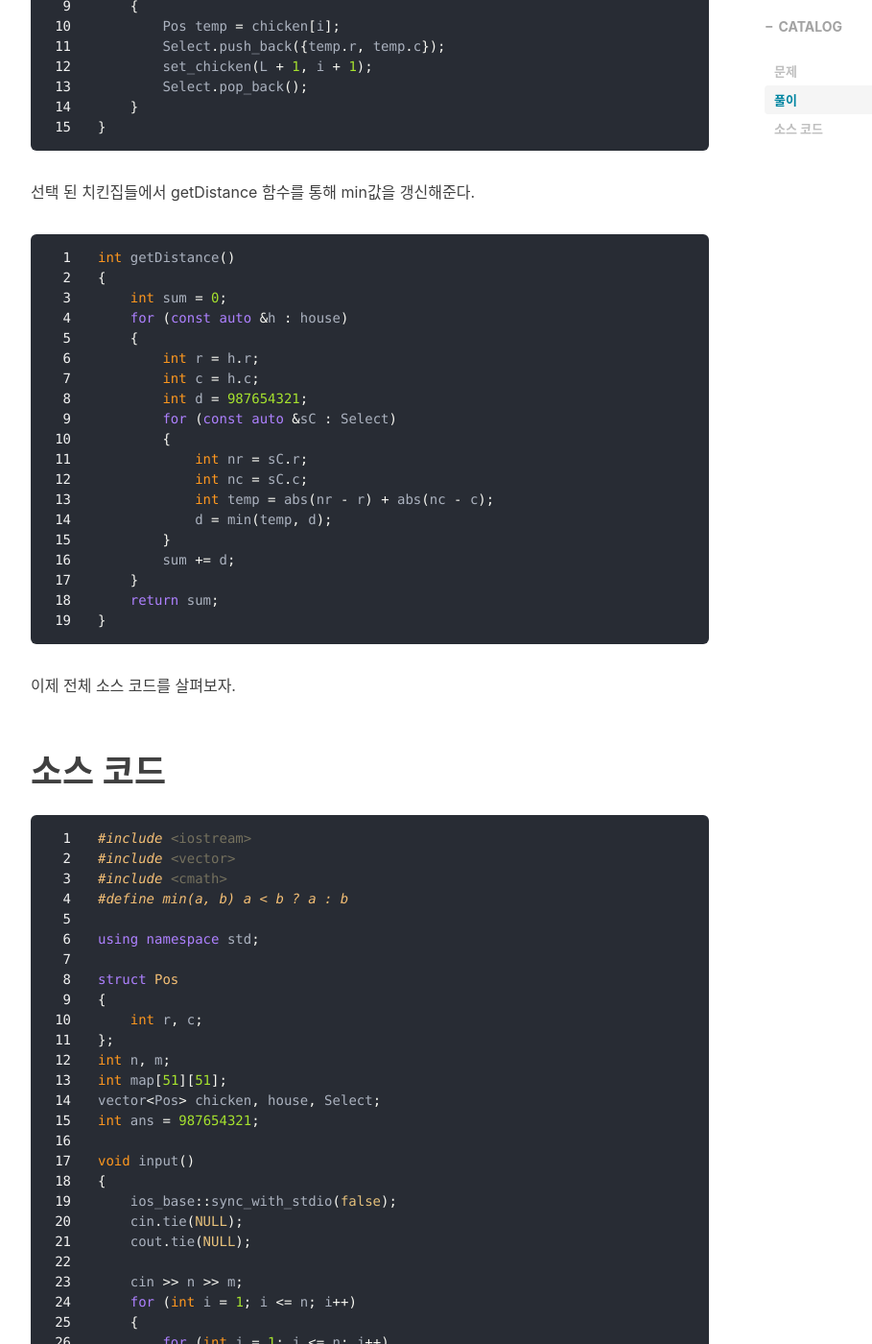
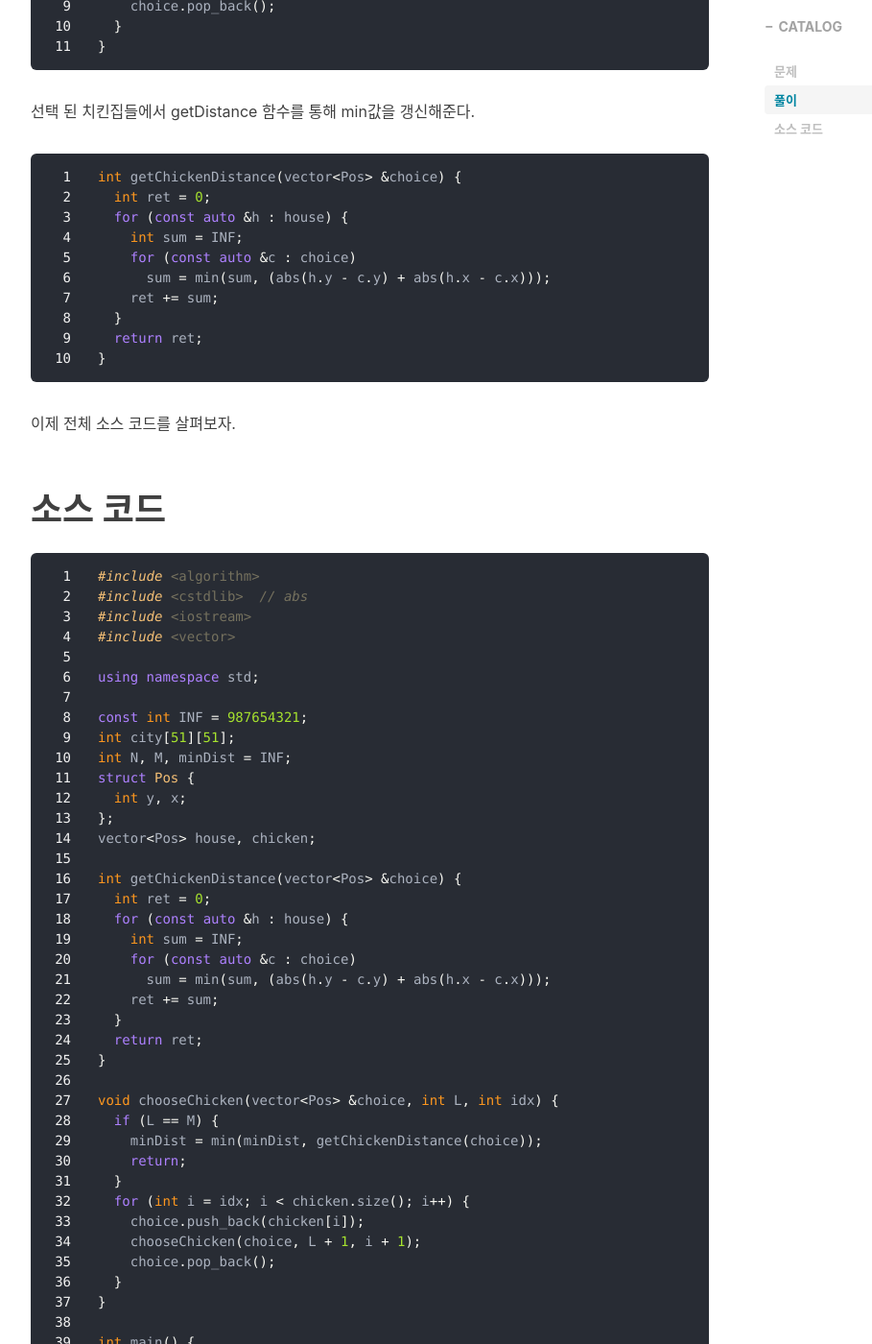
Before and after one commit to donggoolosori/donggoolosori.github.io, a Jekyll site: the page built from _posts/2020-11-20-boj-15686.md, in a window 1280 px wide and 1400 px high, scrolled down 1114 px. Shown: the whole window at 96% size, without its empty margins (233-1142 px from the left). Built offline with Jekyll 4.4.1, drawn with Linux system fonts in a browser that asks for light colours; nearby versions of some CDN libraries; some web fonts are replaced; comment, search, counter and statistics services are not loaded; some of the changed text lies outside the part shown.

Commit message:
Update code

````diff
--- a/_posts/2020-11-20-boj-15686.md
+++ b/_posts/2020-11-20-boj-15686.md
@@ -14,131 +14,93 @@ tags:
 # 풀이
 dfs를 통해 치킨집을 고르는 모든 조합을 선택해준다.
 ```c++
-void set_chicken(int L, int index)
-{
-    if (L == m)
-    {
-        ans = min(ans, getDistance());
-        return;
-    }
-    for (int i = index; i < chicken.size(); i++)
-    {
-        Pos temp = chicken[i];
-        Select.push_back({temp.r, temp.c});
-        set_chicken(L + 1, i + 1);
-        Select.pop_back();
-    }
+void chooseChicken(vector<Pos> &choice, int L, int idx) {
+  if (L == M) {
+    minDist = min(minDist, getChickenDistance(choice));
+    return;
+  }
+  for (int i = idx; i < chicken.size(); i++) {
+    choice.push_back(chicken[i]);
+    chooseChicken(choice, L + 1, i + 1);
+    choice.pop_back();
+  }
 }
 ```
 선택 된 치킨집들에서 getDistance 함수를 통해 min값을 갱신해준다.
 ```c++
-int getDistance()
-{
-    int sum = 0;
-    for (const auto &h : house)
-    {
-        int r = h.r;
-        int c = h.c;
-        int d = 987654321;
-        for (const auto &sC : Select)
-        {
-            int nr = sC.r;
-            int nc = sC.c;
-            int temp = abs(nr - r) + abs(nc - c);
-            d = min(temp, d);
-        }
-        sum += d;
-    }
-    return sum;
+int getChickenDistance(vector<Pos> &choice) {
+  int ret = 0;
+  for (const auto &h : house) {
+    int sum = INF;
+    for (const auto &c : choice)
+      sum = min(sum, (abs(h.y - c.y) + abs(h.x - c.x)));
+    ret += sum;
+  }
+  return ret;
 }
 ```
 이제 전체 소스 코드를 살펴보자.
 
 # 소스 코드
 ```c++
+#include <algorithm>
+#include <cstdlib>  // abs
 #include <iostream>
 #include <vector>
-#include <cmath>
-#define min(a, b) a < b ? a : b
 
 using namespace std;
 
-struct Pos
-{
-    int r, c;
+const int INF = 987654321;
+int city[51][51];
+int N, M, minDist = INF;
+struct Pos {
+  int y, x;
 };
-int n, m;
-int map[51][51];
-vector<Pos> chicken, house, Select;
-int ans = 987654321;
+vector<Pos> house, chicken;
 
-void input()
-{
-    ios_base::sync_with_stdio(false);
-    cin.tie(NULL);
-    cout.tie(NULL);
-
-    cin >> n >> m;
-    for (int i = 1; i <= n; i++)
-    {
-        for (int j = 1; j <= n; j++)
-        {
-            cin >> map[i][j];
-            if (map[i][j] == 2)
-                chicken.push_back({i, j});
-            else if (map[i][j] == 1)
-                house.push_back({i, j});
-        }
-    }
+int getChickenDistance(vector<Pos> &choice) {
+  int ret = 0;
+  for (const auto &h : house) {
+    int sum = INF;
+    for (const auto &c : choice)
+      sum = min(sum, (abs(h.y - c.y) + abs(h.x - c.x)));
+    ret += sum;
+  }
+  return ret;
 }
 
-int getDistance()
-{
-    int sum = 0;
-    for (const auto &h : house)
-    {
-        int r = h.r;
-        int c = h.c;
-        int d = 987654321;
-        for (const auto &sC : Select)
-        {
-            int nr = sC.r;
-            int nc = sC.c;
-            int temp = abs(nr - r) + abs(nc - c);
-            d = min(temp, d);
-        }
-        sum += d;
-    }
-    return sum;
+void chooseChicken(vector<Pos> &choice, int L, int idx) {
+  if (L == M) {
+    minDist = min(minDist, getChickenDistance(choice));
+    return;
+  }
+  for (int i = idx; i < chicken.size(); i++) {
+    choice.push_back(chicken[i]);
+    chooseChicken(choice, L + 1, i + 1);
+    choice.pop_back();
+  }
 }
 
-void set_chicken(int L, int index)
-{
-    if (L == m)
-    {
-        ans = min(ans, getDistance());
-        return;
+int main() {
+  ios_base::sync_with_stdio(false);
+  cin.tie(NULL);
+  cout.tie(NULL);
+
+  cin >> N >> M;
+
+  // 입력
+  for (int i = 1; i <= N; i++)
+    for (int j = 1; j <= N; j++) {
+      cin >> city[i][j];
+      if (city[i][j] == 1)
+        house.push_back({i, j});
+      else if (city[i][j] == 2)
+        chicken.push_back({i, j});
     }
-    for (int i = index; i < chicken.size(); i++)
-    {
-        Pos temp = chicken[i];
-        Select.push_back({temp.r, temp.c});
-        set_chicken(L + 1, i + 1);
-        Select.pop_back();
-    }
-}
+  vector<Pos> temp;
+  chooseChicken(temp, 0, 0);
+  cout << minDist << '\n';
 
-void solve()
-{
-    set_chicken(0, 0);
-    cout << ans << '\n';
-}
-
-int main()
-{
-    input();
-    solve();
-
-    return 0;
+  return 0;
 }
 ```
````
